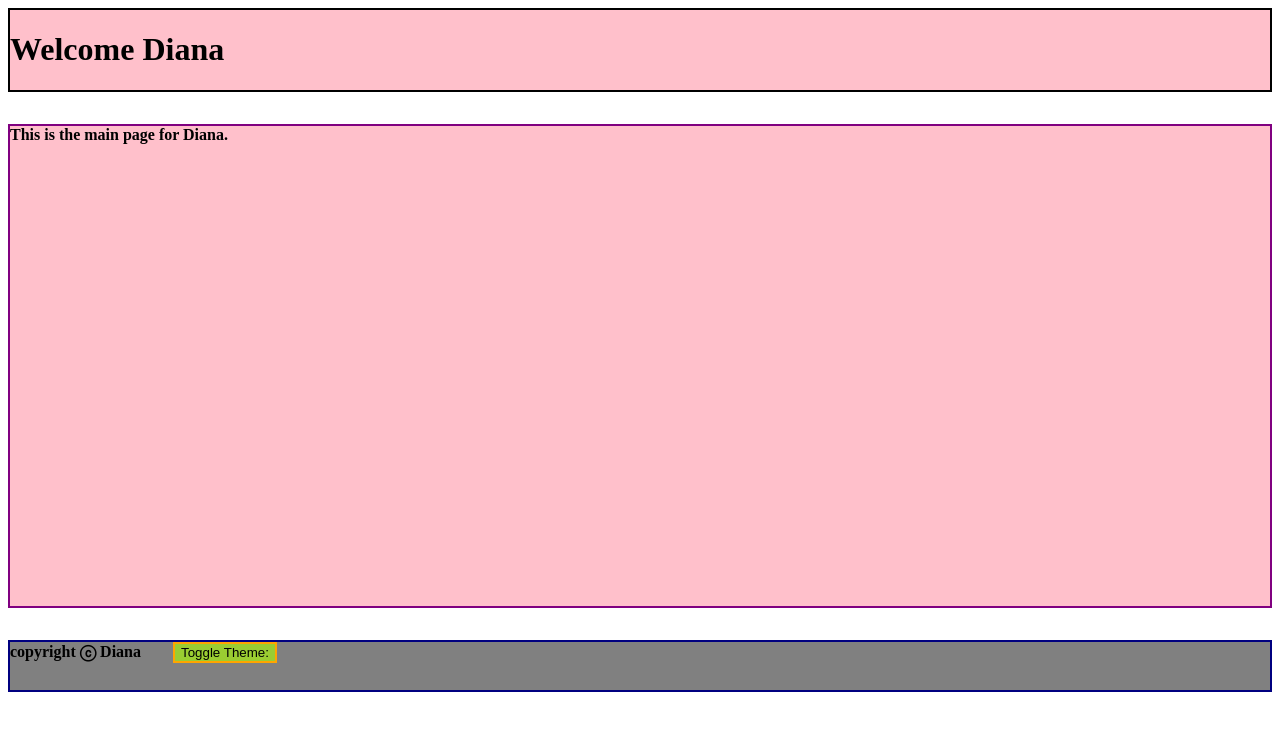
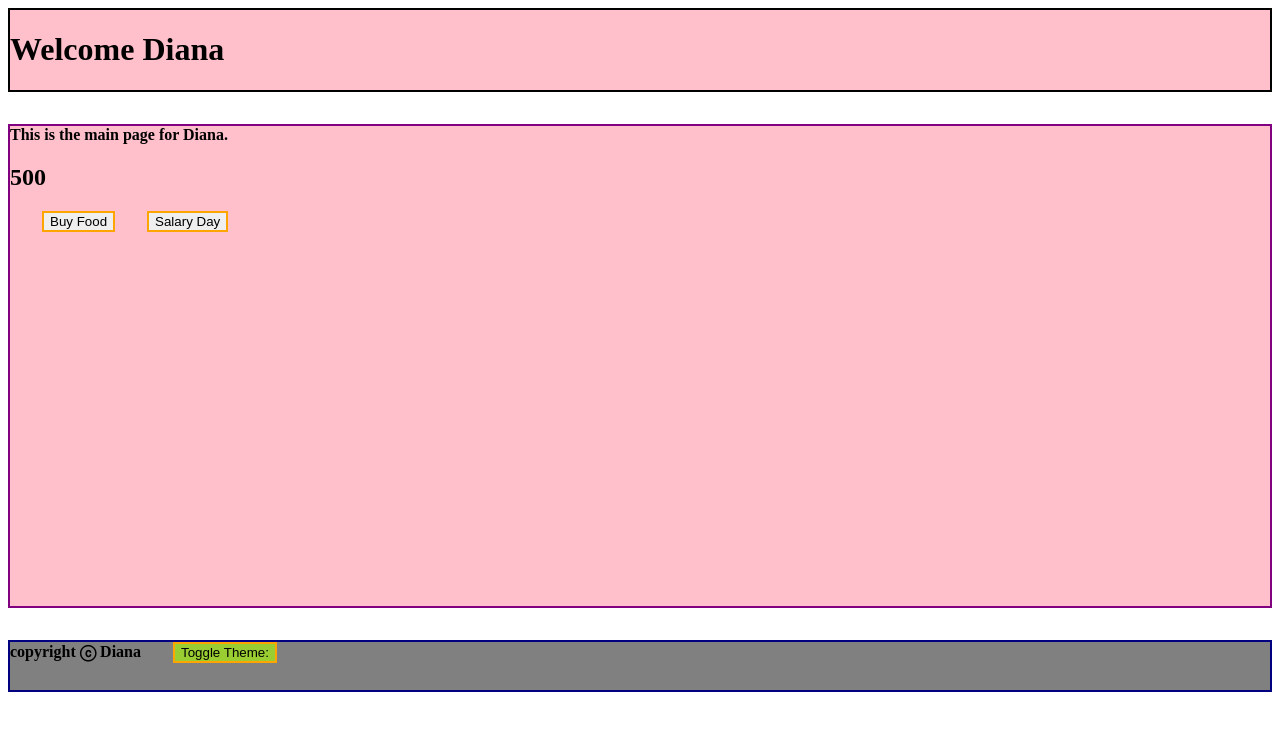
Before and after one commit to smilenayeon/Self-Study, a React (Create React App) app: page / in a window 1280 px wide. Shown: the top 730 px of the page. Built offline with nearby package versions, Linux system fonts and the light colour scheme.

Commit message:
started to add money counter to Main using useReducer.

```diff
--- a/src/componenets/Main.js
+++ b/src/componenets/Main.js
@@ -1,7 +1,15 @@
-import React, { useContext } from "react";
+import React, { useContext,useReducer, reducer} from "react";
 import { themeContext } from "../App";
 
+
 function Main() {
+
+    const [money, dispatch] =useReducer (reducer, 500);
+
+    const ACTION_TYPES = {withdrawl: ""}
+
+
+
   const { isDark } = useContext(themeContext);
   return (
     <div
@@ -13,6 +21,12 @@ function Main() {
       }
     >
       This is the main page for Diana.
+
+      <h2>{money}</h2>
+      <button>Buy Food</button>
+      <button>Salary Day</button>
+
+
     </div>
   );
 }
```
